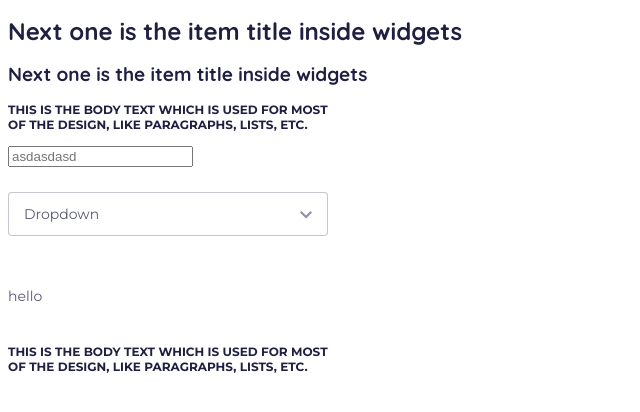
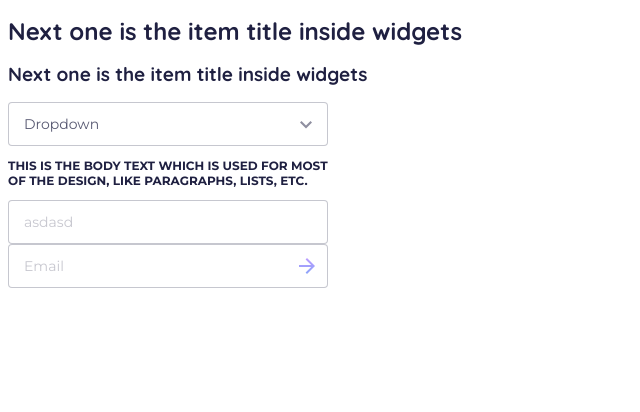
Before and after one commit to RUBYsimpleMAN/OpenTZ, a React (Create React App) app: page / in a window 1280 px wide. Shown: the top 412 px of the page, without its empty margins (0-640 px from the left). Built offline with nearby package versions, Linux system fonts and the light colour scheme.

Commit message:
2020-07-20_23-03-55_Add Input(TextField) and EmailInput (SubscriptionTextField)

```diff
--- a/src/App.js
+++ b/src/App.js
@@ -3,6 +3,8 @@ import H1 from './components/atomicD/atoms/H1';
 import H2 from './components/atomicD/atoms/H2';
 import H3 from './components/atomicD/atoms/H3';
 import DropDown from './components/atomicD/atoms/DropDown';
+import Input from './components/atomicD/atoms/Input';
+import EmailInput from './components/atomicD/atoms/EmailInput';
 
 class App extends Component {
   render() {
@@ -14,21 +16,20 @@ class App extends Component {
         <H2>
           Next one is the item title inside widgets
         </H2>
-        <H3>
-          This is the body text which is used for most<br/>
-          of the design, like paragraphs, lists, etc.<br/>
-        </H3>
-        <input type="text" placeholder="asdasdasd"/><br/><br/>
         <DropDown>
           <li>asdf</li>
           <li>asdfa</li>
           <li>sdf</li>
-        </DropDown><br/><br/>
-        hello<br/><br/>
+        </DropDown>
         <H3>
           This is the body text which is used for most<br/>
           of the design, like paragraphs, lists, etc.
         </H3>
+        <Input
+          type="text"
+          placeholder="asdasd"
+        />
+        <EmailInput/>
       </div>
     );
   }
--- /dev/null
+++ b/src/components/atomicD/atoms/EmailInput.js
@@ -0,0 +1,33 @@
+import React, { Component } from 'react';
+import Input from './Input';
+import styled from 'styled-components';
+import emailArrowPath from './email-arrow.svg';
+
+const Wrapper = styled.div`
+  &:after {
+    content: url("${emailArrowPath}");
+    position: absolute;
+    top: 13px;
+    right: 13px;
+    z-index: 1;
+    pointer-events: none;
+  }
+  width: 320px;
+  position: relative;
+  height:44px;
+  display: block;
+`;
+class EmailInput extends Component {
+  render() {
+    return (
+      <Wrapper>
+        <Input
+          type="email"
+          placeholder="Email"
+        />
+      </Wrapper>
+    );
+  }
+}
+
+export default EmailInput;
--- /dev/null
+++ b/src/components/atomicD/atoms/Input.js
@@ -0,0 +1,33 @@
+/* eslint-disable jsx-a11y/anchor-is-valid */
+import styled from 'styled-components';
+import { main } from '../../themes/themes';
+
+const Input = styled.input`
+  &::placeholder {
+    color: ${main.colors.darkShade25};
+  }
+  &:hover, &:focus {
+    border: 1px solid ${main.colors.darkShade50};
+    outline: none;
+  }
+  width: 320px;
+  height: 44px;
+  padding: 0;
+
+  background: #FFFFFF;
+  border: 1px solid ${main.colors.darkShade25};
+  box-sizing: border-box;
+  border-radius: 4px;
+
+  color: ${main.colors.darkShade75};
+
+  font-family: inherit;
+  font-style: normal;
+  font-weight: normal;
+  font-size: 14px;
+  line-height: 18px;
+
+  padding-left: 15px;
+`;
+
+export default Input;
```
Also changed, not shown: src/components/atomicD/atoms/SubscriptionTextField.js (deleted), src/components/atomicD/atoms/TextField.js (deleted), src/components/atomicD/atoms/email-arrow.svg (added).
